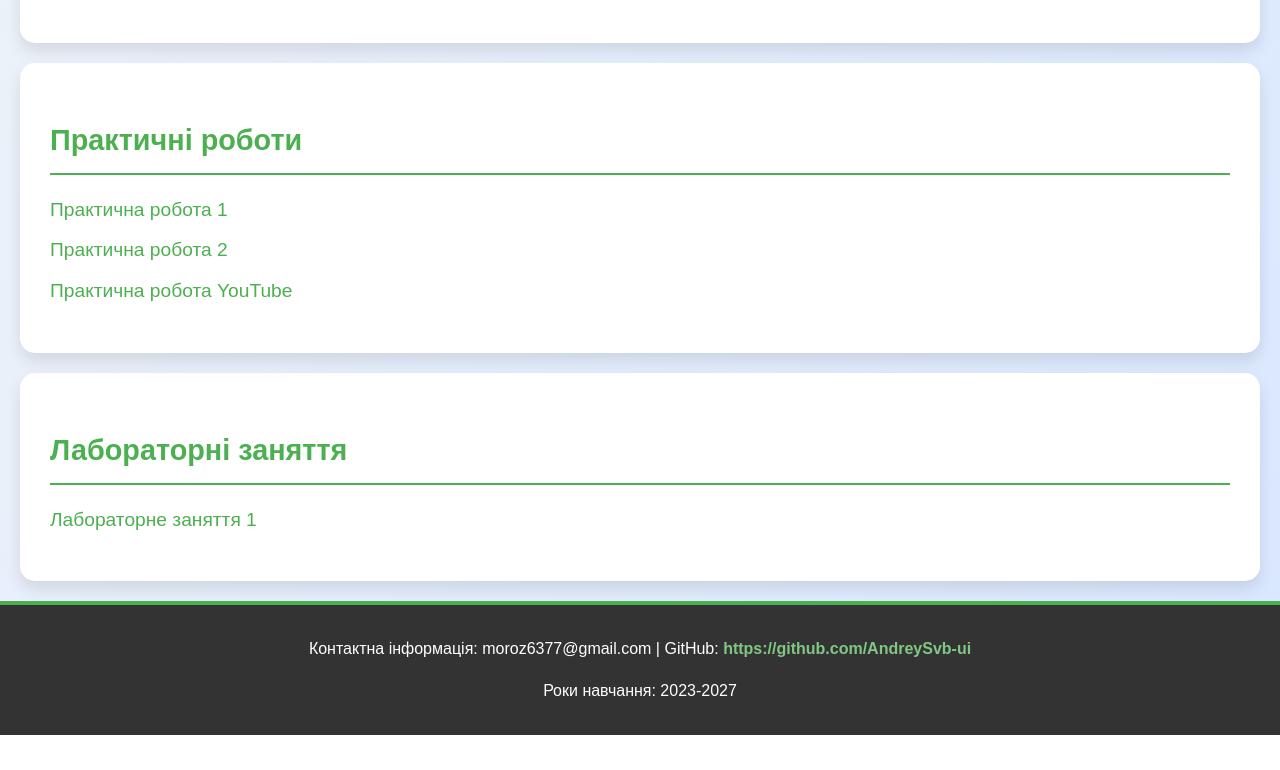
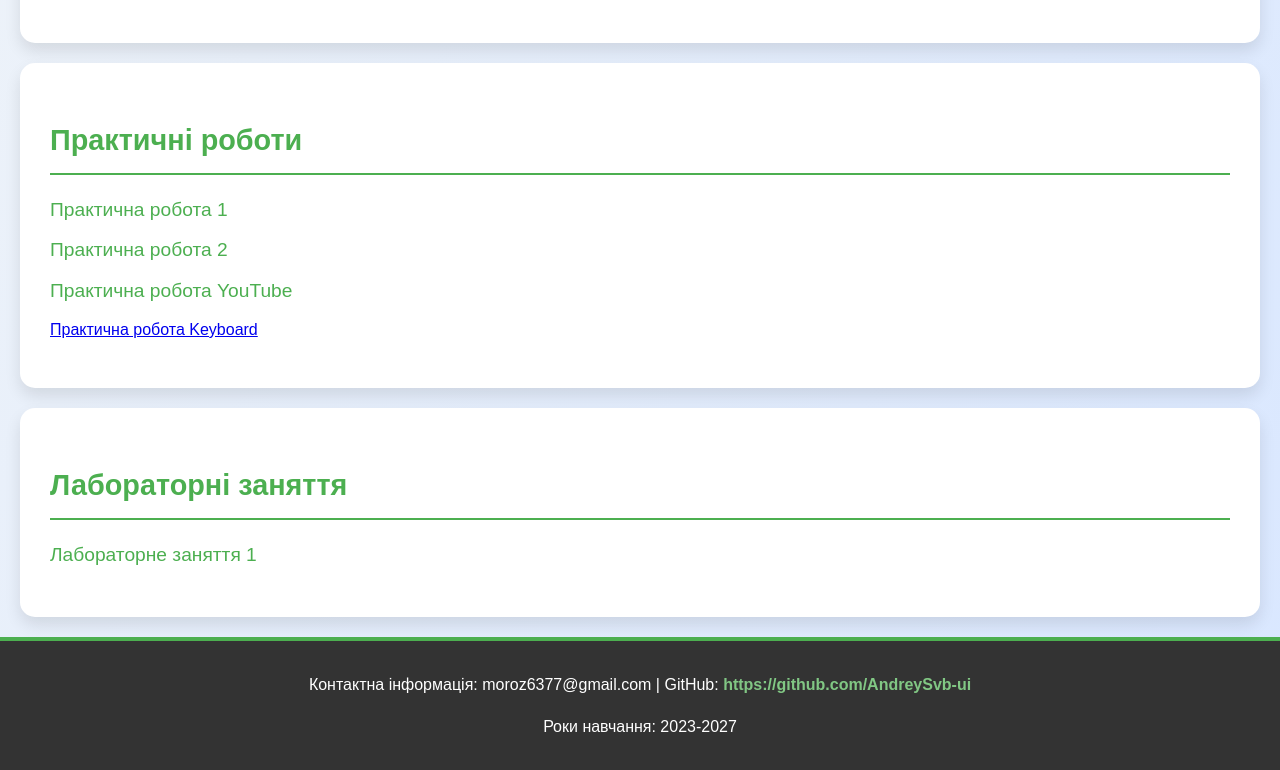
Before and after one commit to AndreySvb-ui/pz2-web, a plain HTML site: page index.html in a window 1280 px wide. Shown: the part 606-1376 px from the top of the page. Before the commit the page ends 1341 px from the top, so only its background shows below. Drawn offline with Linux system fonts and the light colour scheme.

Commit message:
Update index.html

```diff
--- a/index.html
+++ b/index.html
@@ -35,6 +35,7 @@
             <li><a href="https://andreyweb1.github.io/WEBREG/" target="_blank">Практична робота 1</a></li>
             <li><a href="https://andreyweb1.github.io/labbka2/" target="_blank">Практична робота 2</a></li>
             <li><a href="https://andreysvb-ui.github.io/YouTAP/" target="_blank">Практична робота YouTube</a></li
+            <li><a href="https://andreysvb-ui.github.io/keyboooard/" target="_blank">Практична робота Keyboard</a></li
         </ul>
     </section>
 
```
